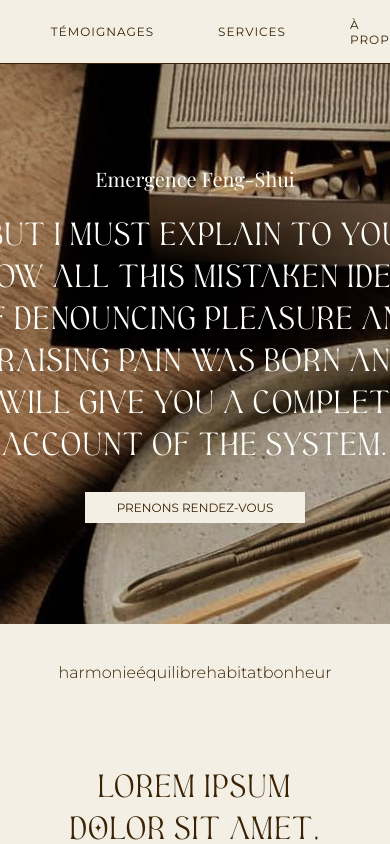
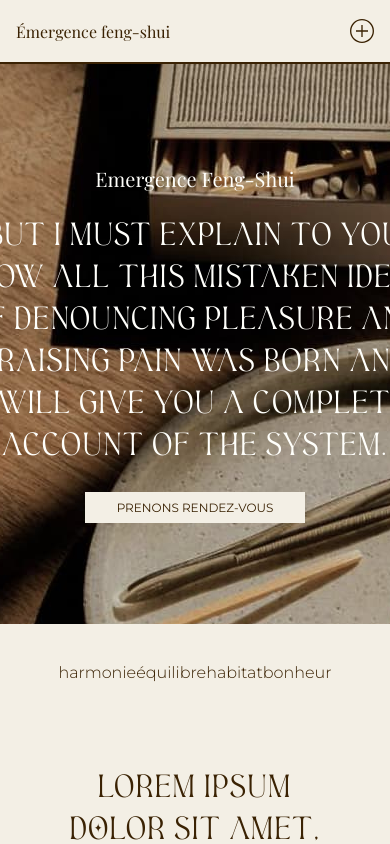
Before and after one commit to ljeandin/emergence, a Vue app: page / in a window 390 px wide. Shown: the top 844 px of the page. Built offline with nearby package versions, Linux system fonts and the light colour scheme; a web font is replaced by a local one.

Commit message:
Responsive for header

```diff
--- a/src/components/atoms/buttons.scss
+++ b/src/components/atoms/buttons.scss
@@ -12,6 +12,8 @@
 }
 
 .button-icon {
+    background: none;
+    border: none;
     display: flex;
     width: 3 * $spacing;
     height: 3 * $spacing;
--- a/src/components/organisms/footer/footer.scss
+++ b/src/components/organisms/footer/footer.scss
@@ -1,6 +1,6 @@
 .footer {
     width: 100%;
-    border-top: 1px solid $color-black;
+    border-top: 2px solid $color-black;
     display: flex;
     justify-content: space-between;
     padding: 4 * $spacing 12 * $spacing;
--- a/src/components/organisms/header/Header.vue
+++ b/src/components/organisms/header/Header.vue
@@ -1,42 +1,70 @@
 <script setup>
+    import { ref, watch } from "vue";
+
+    const isMenuOpen = ref(false);
+    const isFullyHidden = ref(true);
+
+    const toggleMenu = () => {
+        isMenuOpen.value === true
+            ? ((isMenuOpen.value = false),
+              setTimeout(
+                  () => (isFullyHidden.value = true),
+                  300
+              ))
+            : ((isFullyHidden.value = false),
+              setTimeout(
+                  () => (isMenuOpen.value = true),
+                  300
+              ));
+    };
+
     const navLinks = [
-        {
-            name: "Accueil",
-            link: "#",
-        },
-        {
-            name: "Le feng-shui",
-            link: "#",
-        },
-        {
-            name: "Témoignages",
-            link: "#",
-        },
-        {
-            name: "Services",
-            link: "#",
-        },
-        {
-            name: "À propos",
-            link: "#",
-        },
-        {
-            name: "Réservation",
-            link: "#",
-        },
+        { name: "Accueil", link: "#" },
+        { name: "Le feng-shui", link: "#" },
+        { name: "Témoignages", link: "#" },
+        { name: "Services", link: "#" },
+        { name: "À propos", link: "#" },
+        { name: "Réservation", link: "#" },
     ];
 </script>
 
 <template>
     <header class="header">
-        <nav class="header__links-wrapper">
+        <h1 class="header__title heading-4">
+            Émergence feng-shui
+        </h1>
+        <button
+            class="header__burger-menu button-icon"
+            :class="{
+                'header__burger-menu--open': isMenuOpen,
+            }"
+            @click="toggleMenu"
+        >
+            <img
+                src="@/assets/images/header/menu_icon.svg"
+                alt=""
+            />
+        </button>
+
+        <nav
+            class="header__links-wrapper"
+            :class="{
+                'header__links-wrapper--visible':
+                    isMenuOpen,
+                'header__links-wrapper--hidden':
+                    isFullyHidden,
+            }"
+        >
+            <span v-for="link in navLinks">
                 <a
                     class="header__link"
-                v-for="link in navLinks"
+                    :key="link.name"
                     :href="link.link"
+                    @click="isMenuOpen = false"
                 >
                     {{ link.name }}
                 </a>
+            </span>
         </nav>
     </header>
 </template>
--- a/src/components/organisms/header/header.scss
+++ b/src/components/organisms/header/header.scss
@@ -2,28 +2,94 @@
     width: 100%;
     background-color: $color-background;
     height: $header-height;
-    border-bottom: 1px solid $color-black;
+    border-bottom: 2px solid $color-black;
     position: fixed;
     top: 0;
     left: 0;
     z-index: 1;
     font-weight: 400;
+    display: flex;
+    justify-content: space-between;
+    align-items: center;
+    padding: 0 2 * $spacing;
+
+    &__burger-menu {
+        position: relative;
+        z-index: 1;
+        transition: transform 150ms ease-out;
+        &--open {
+            transform: rotate(-45deg);
+        }
+    }
 
     &__links-wrapper {
-        height: 100%;
+        position: absolute;
+        top: 0;
+        right: 0;
+        height: 100vh;
+        min-width: 35 * $spacing;
+        background-color: $color-background;
         display: flex;
-        justify-content: center;
-        align-items: center;
-        gap: 8 * $spacing;
+        flex-direction: column;
+        padding: 4 * $spacing;
+        padding-top: calc(2 * $spacing + $header-height);
+        gap: 3 * $spacing;
+        border-left: 2px solid $color-black;
+        transition: transform 300ms ease-in;
+        transform: translateX(100%);
+
+        &--visible {
+            transform: translateX(0%);
+        }
+
+        &--hidden {
+            display: none;
+        }
     }
 
     &__link {
+        height: 2 * $spacing;
         text-decoration: none;
         text-transform: uppercase;
         letter-spacing: 1px;
         font-size: 1.5 * $spacing;
+
         &:hover {
-            border-bottom: 1px solid $color-black;
+            border-bottom: 2px solid $color-black;
         }
     }
 }
+
+@media (min-width: $screen-md) {
+    .header {
+        padding: 0 4 * $spacing;
+
+        &__title {
+            display: none;
+        }
+
+        &__burger-menu {
+            display: none;
+        }
+
+        &__links-wrapper {
+            width: 100%;
+            transform: none;
+            position: static;
+            display: flex;
+            flex-direction: row;
+            justify-content: space-between;
+            align-items: center;
+            justify-content: center;
+            padding: 0;
+            border: none;
+            background: none;
+        }
+    }
+}
+
+@media (min-width: $screen-lg) {
+    .header__links-wrapper {
+        gap: 8 * $spacing;
+    }
+}
--- /dev/null
+++ b/src/components/tokens/breakpoints.scss
@@ -0,0 +1,3 @@
+$screen-md: 768px;
+$screen-lg: 992px;
+$screen-xl: 1200px;
--- a/src/style.scss
+++ b/src/style.scss
@@ -1,4 +1,5 @@
 @import "./reset.scss";
+@import "./components/tokens/breakpoints.scss";
 @import "./components/tokens/colors.scss";
 @import "./components/tokens/spacing.scss";
 @import "./components/tokens/typography.scss";
```
Also changed, not shown: src/assets/images/header/menu_icon.svg (added). Lines whose indentation alone changed are shown as unchanged.
